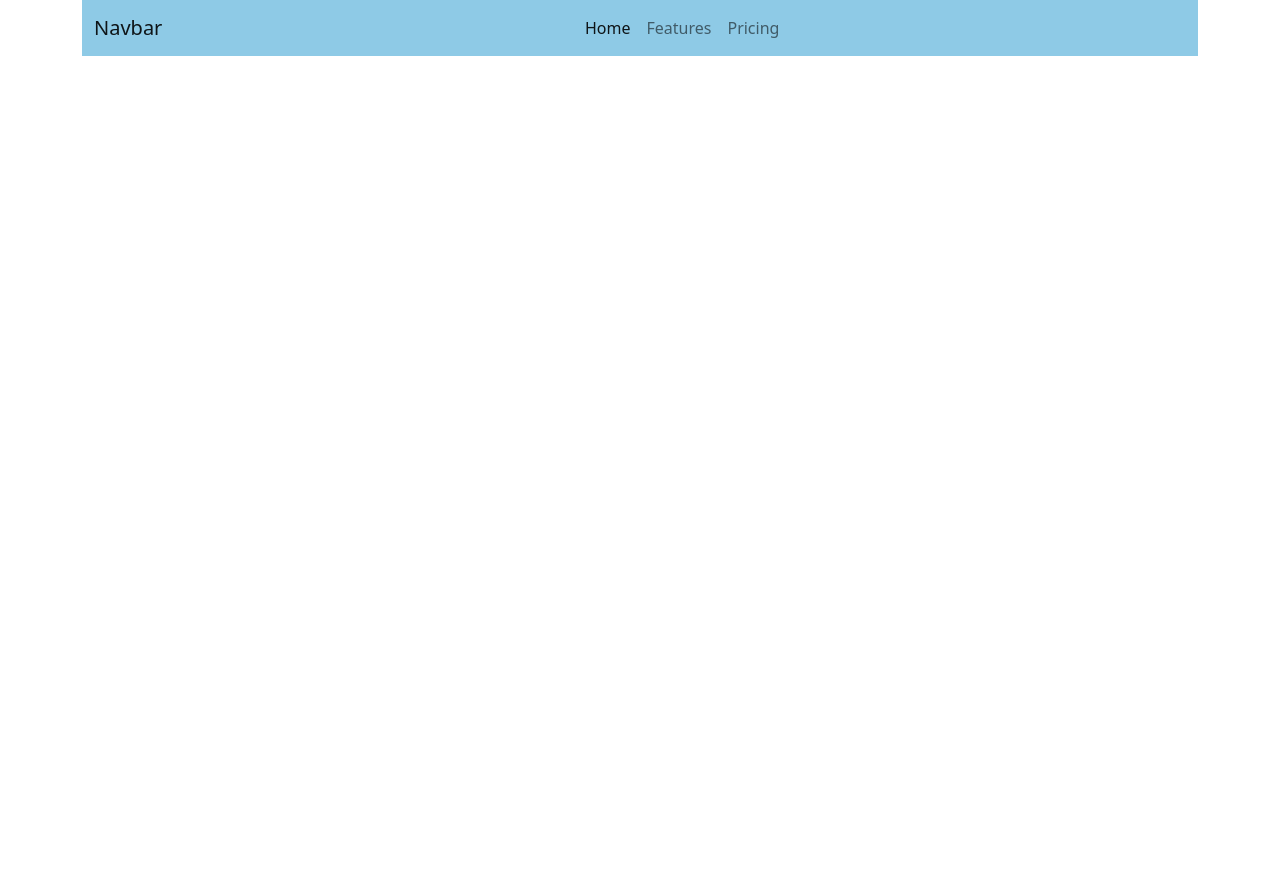
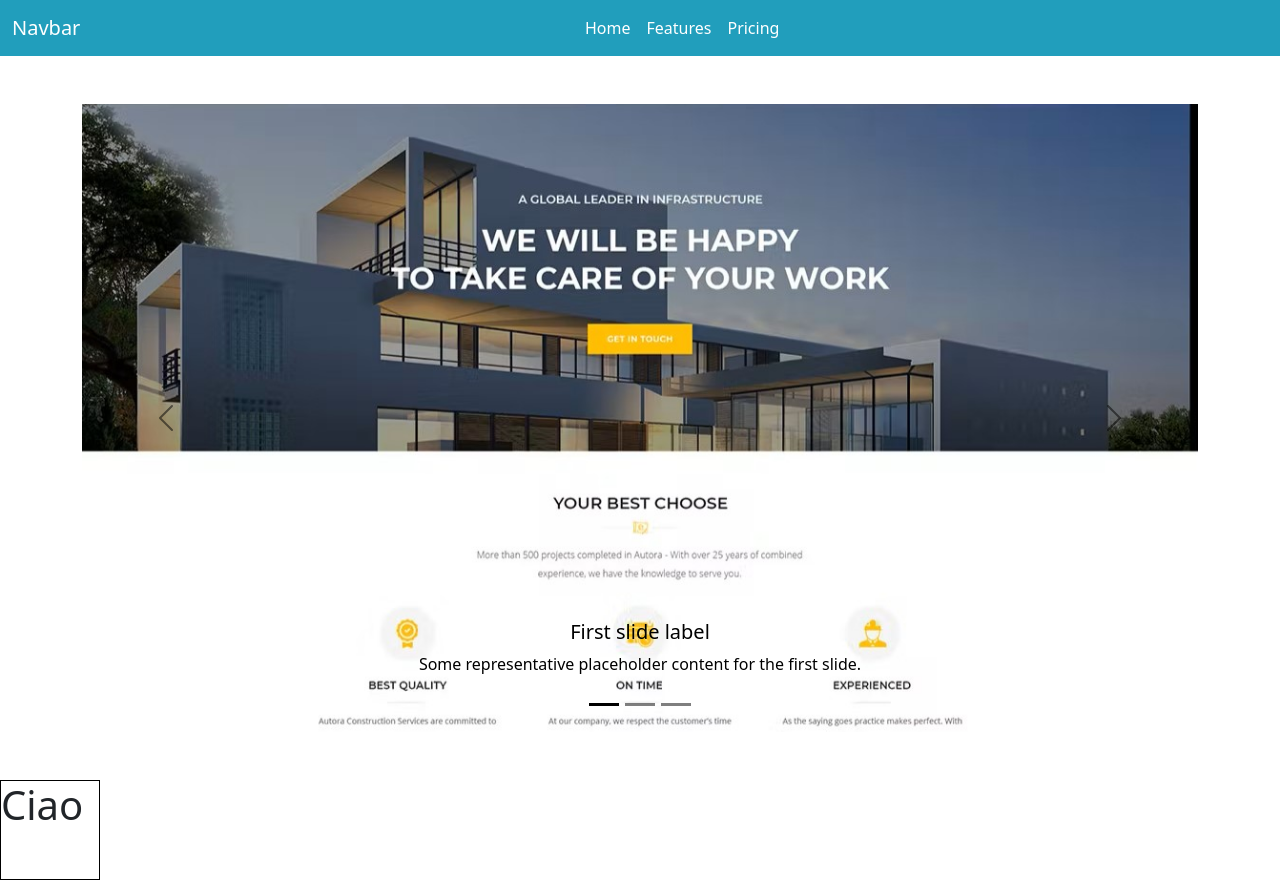
Before and after one commit to Infratron/P07, a plain HTML site: page index.html in a window 1280 px wide. Before the commit the page ends 800 px from the top, so only its background shows below. Drawn offline with nearby package versions, Linux system fonts and the light colour scheme.

Commit message:
Fatta sezione main con carosello

```diff
--- a/index.html
+++ b/index.html
@@ -9,29 +9,89 @@
 </head>
 <body>
 
-    <main class="container">
+
     <nav class="navbar navbar-expand-lg nav-custom-mio">
         <div class="container-fluid">
-              <a class="navbar-brand" href="#">Navbar</a>
-              <button class="navbar-toggler" type="button" data-bs-toggle="collapse" data-bs-target="#navbarNav" aria-controls="navbarNav" aria-expanded="false" aria-label="Toggle navigation">
+            <a class="navbar-brand text-color" href="#">Navbar</a>
+            <button class="navbar-toggler ciao" type="button" data-bs-toggle="collapse" data-bs-target="#navbarNav" aria-controls="navbarNav" aria-expanded="false" aria-label="Toggle navigation">
                 <span class="navbar-toggler-icon"></span>
             </button>
             <div class="collapse navbar-collapse" id="navbarNav">
                 <ul class="navbar-nav mx-auto">
                     <li class="nav-item">
-                    <a class="nav-link active" aria-current="page" href="#">Home</a>
+                        <a class="nav-link  text-color" aria-current="page" href="#">Home</a>
                     </li>
                     <li class="nav-item">
-                    <a class="nav-link" href="#">Features</a>
+                        <a class="nav-link text-color" href="#">Features</a>
                     </li>
                     <li class="nav-item">
-                    <a class="nav-link" href="#">Pricing</a>
+                        <a class="nav-link text-color" href="#">Pricing</a>
                     </li>
                 </ul>
             </div>
         </div>
     </nav>
+
+    <main>
+        <div class="container my-5">
+            <div class="row">
+                <div class="col-12">
+                    <div id="carouselExampleDark" class="carousel carousel-dark slide" data-bs-ride="carousel">
+                        <div class="carousel-indicators">
+                          <button type="button" data-bs-target="#carouselExampleDark" data-bs-slide-to="0" class="active" aria-current="true" aria-label="Slide 1"></button>
+                          <button type="button" data-bs-target="#carouselExampleDark" data-bs-slide-to="1" aria-label="Slide 2"></button>
+                          <button type="button" data-bs-target="#carouselExampleDark" data-bs-slide-to="2" aria-label="Slide 3"></button>
+                        </div>
+                        <div class="carousel-inner">
+                          <div class="carousel-item active" data-bs-interval="10000">
+                            <img src="Img/Foto1.jpg" class="d-block img-fluid" alt="Immagine di un palazzo">
+                            <div class="carousel-caption d-none d-md-block">
+                              <h5>First slide label</h5>
+                              <p>Some representative placeholder content for the first slide.</p>
+                            </div>
+                          </div>
+                          <div class="carousel-item" data-bs-interval="10000">
+                            <img src="Img/Foto2.jpg" class="d-block img-fluid" alt="Immagine di un ciliegio">
+                            <div class="carousel-caption d-none d-md-block">
+                              <h5>Second slide label</h5>
+                              <p>Some representative placeholder content for the second slide.</p>
+                            </div>
+                          </div>
+                          <div class="carousel-item">
+                            <div class="ratio ratio-16x9">
+                                <iframe src="https://www.youtube.com/embed/vlDzYIIOYmM" title="YouTube video" allowfullscreen></iframe>
+                            </div>
+                          </div>
+                        </div>
+                        <button class="carousel-control-prev" type="button" data-bs-target="#carouselExampleDark" data-bs-slide="prev">
+                          <span class="carousel-control-prev-icon" aria-hidden="true"></span>
+                          <span class="visually-hidden">Previous</span>
+                        </button>
+                        <button class="carousel-control-next" type="button" data-bs-target="#carouselExampleDark" data-bs-slide="next">
+                          <span class="carousel-control-next-icon" aria-hidden="true"></span>
+                          <span class="visually-hidden">Next</span>
+                        </button>
+                      </div>
+                </div>
+            </div>
+        </div>
     </main>
+
+
+    <div class="ratio 16x9 scatola">
+        <h1>Ciao</h1>
+    </div>
+
+
+
+
+
+
+
+
+
+
+
 
     <script src="https://cdn.jsdelivr.net/npm/bootstrap@5.2.3/dist/js/bootstrap.bundle.min.js" integrity="sha384-kenU1KFdBIe4zVF0s0G1M5b4hcpxyD9F7jL+jjXkk+Q2h455rYXK/7HAuoJl+0I4" crossorigin="anonymous"></script>
 </body>
--- a/style.css
+++ b/style.css
@@ -7,5 +7,20 @@
 
 
 .nav-custom-mio {
-    background-color: var(--sky-blue);
+    background-color: var(--blue-green);
+
 }
+
+.text-color{
+    color: white;
+}
+
+.ciao{
+    background-color: white;
+}
+
+.scatola {
+    height: 100px;
+    width: 100px;
+    border: 1px solid black;
+}
```
Also changed, not shown: Img/Foto1.jpg (added), 1 other file. Lines whose indentation alone changed are shown as unchanged.
